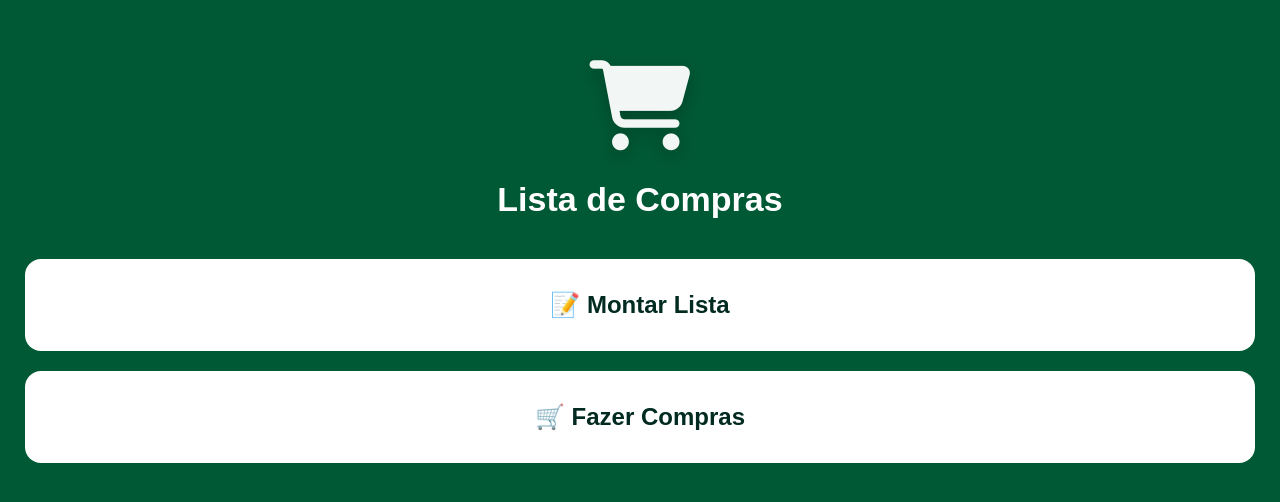
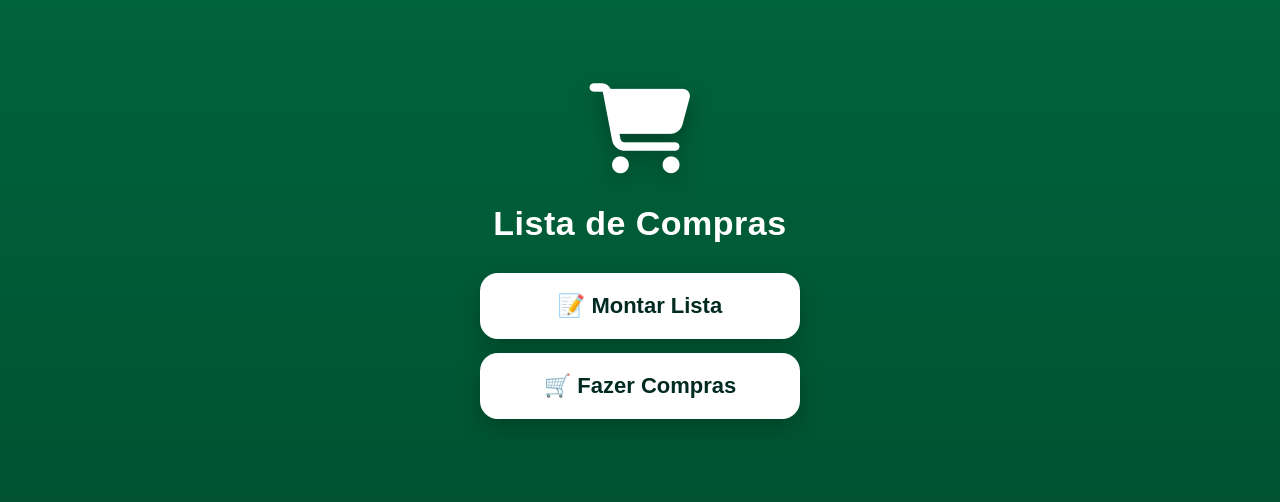
Before and after one commit to marcelorim/lista-compras-app, a plain HTML site: page index.html in a window 1280 px wide. Shown: the part 154-656 px from the top of the page. Drawn offline with nearby package versions, Linux system fonts and the light colour scheme.

Commit message:
Refinamento na index para deixa-la mais premium.

```diff
--- a/css/index.css
+++ b/css/index.css
@@ -1,45 +1,101 @@
+/* REMOVE SCROLL ELÁSTICO (APP FEEL) */
+body {
+   overscroll-behavior: none;
+}
+
+/* FUNDO COM LEVE GRADIENTE */
+body {
+   background: linear-gradient(180deg, #006940 0%, #004d2e 100%);
+}
+
+/* CONTAINER PRINCIPAL */
 .home {
     min-height: 100vh;
     display: flex;
     flex-direction: column;
     justify-content: center;
+    align-items: center;
     padding: 25px;
     gap: 20px;
+    animation: fadeUp .6s ease;
 }
 
+/* ÍCONE */
+.icone-home {
+   display: flex;
+   justify-content: center;
+   align-items: center;
+   font-size: 90px;
+   color: #fff;
+   margin: 10px 0;
+
+   text-shadow: 0 8px 25px rgba(0,0,0,.3);
+
+   animation: bounce 1.2s ease-in-out infinite alternate;
+}
+
+/* TÍTULO */
 .home h1 {
     color: #fff;
     font-size: 34px;
     text-align: center;
-    margin-bottom: 20px;
+    margin-bottom: 10px;
+    letter-spacing: .5px;
 }
 
- .home button {
+/* ÁREA DE BOTÕES */
+.acoes-home {
+    width: 100%;
+    max-width: 320px;
+    display: flex;
+    flex-direction: column;
+    gap: 14px;
+}
+
+/* BOTÕES */
+.acoes-home button {
     background: #fff;
     color: #012b20;
-    font-size: 24px;
-    padding: 32px;
+    font-size: 22px;
+    padding: 20px;
+    border-radius: 18px;
+    font-weight: 700;
+    border: none;
+
+    box-shadow: 0 10px 25px rgba(0,0,0,.2);
+
+    transition: all .2s ease;
 }
 
-.icone-home {
-   display: flex;
-   justify-content: center;
-   align-items: center;
-   font-size: 90px;          /* tamanho grande */
-   color: #fff;              /* branco */
-   margin: 30px 0 10px 0;    /* respiro */
-   opacity: 0.95;
-   text-shadow: 0 6px 18px rgba(0,0,0,.25); /* leve profundidade */
-   animation: fadeIn 0.6s ease;
+/* EFEITO HOVER (desktop) */
+.acoes-home button:hover {
+    transform: translateY(-2px);
+    box-shadow: 0 14px 30px rgba(0,0,0,.25);
 }
 
-@keyframes fadeIn {
+/* EFEITO CLICK */
+.acoes-home button:active {
+    transform: scale(.96);
+}
+
+/* ANIMAÇÃO ENTRADA */
+@keyframes fadeUp {
    from {
        opacity: 0;
-       transform: translateY(-10px);
+       transform: translateY(25px);
    }
    to {
-       opacity: 0.95;
+       opacity: 1;
        transform: translateY(0);
    }
 }
+
+/* ANIMAÇÃO ÍCONE */
+@keyframes bounce {
+   from {
+       transform: translateY(0);
+   }
+   to {
+       transform: translateY(-12px);
+   }
+}
--- a/index.html
+++ b/index.html
@@ -1,7 +1,6 @@
 <!DOCTYPE html>
 <html lang="pt-br">
     <head>
-
         <meta charset="UTF-8">
         <meta name="viewport" content="width=device-width, initial-scale=1">
         <link rel="stylesheet" href="css/style.css">
@@ -11,20 +10,15 @@
         <link rel="icon" type="image/png" sizes="16x16" href="img//favicon-16x16.png">
         <link rel="manifest" href="img/site.webmanifest"> -->
         <link rel="shortcut icon" href="favicon.ico" type="image/x-icon">
-
         <title>Lista de Compras</title>
-
         </head>
     <body>
-
         <div class="home">
-
             <div class="icone-home">
                 <i class="fa-solid fa-cart-shopping"></i>
             </div>
-
             <h1>Lista de Compras</h1>
-
+            <div class="acoes-home">
                 <button onclick="location.href='montar.html'">
                     📝 Montar Lista
                 </button>
@@ -32,8 +26,7 @@
                 <button onclick="location.href='comprar.html'">
                     🛒 Fazer Compras
                 </button>
-
             </div>
-
+        </div>
     </body>
 </html>
```
Lines whose indentation alone changed are shown as unchanged.
